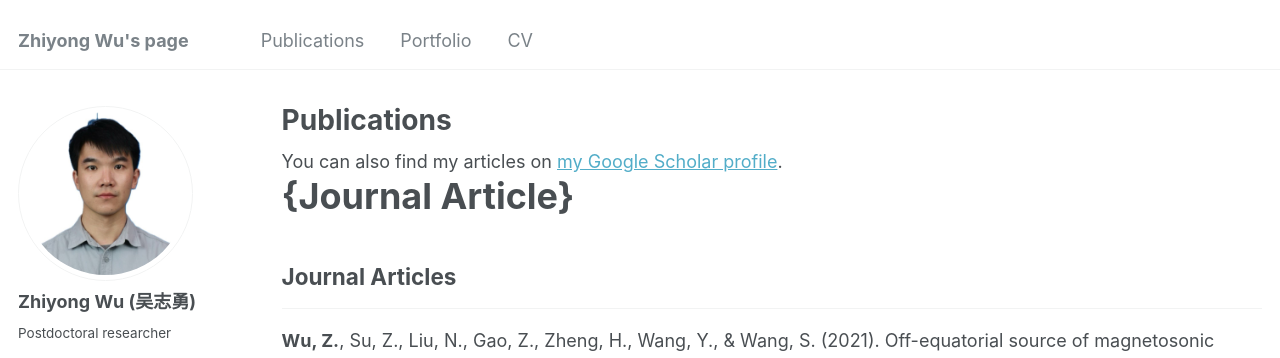
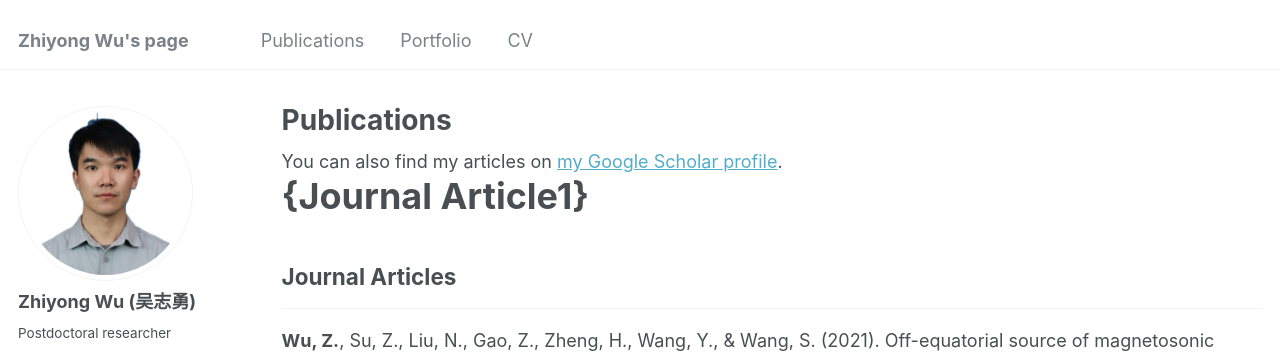
Before and after one commit to Z-Y-Wu/ZW-, a Jekyll site: the page built from _pages/publications.html, in a window 1280 px wide and 1341 px high. Shown: the top 358 px of the window. Built offline with Jekyll 4.4.1, drawn with Linux system fonts in a browser that asks for light colours; some web fonts are replaced.

Commit message:
Update publications.html

```diff
--- a/_pages/publications.html
+++ b/_pages/publications.html
@@ -8,7 +8,7 @@ author_profile: true
 {% if site.author.googlescholar %}
   <div class="wordwrap">You can also find my articles on <a href="{{site.author.googlescholar}}">my Google Scholar profile</a>.</div>
 {% endif %}
-<h1 style="font-size: 36px; font-weight: bold;">{Journal Article}</h1>
+<h1 style="font-size: 36px; font-weight: bold;">{Journal Article1}</h1>
 {% include base_path %}
 <!-- New style rendering if publication categories are defined -->
 {% if site.publication_category %}
```
